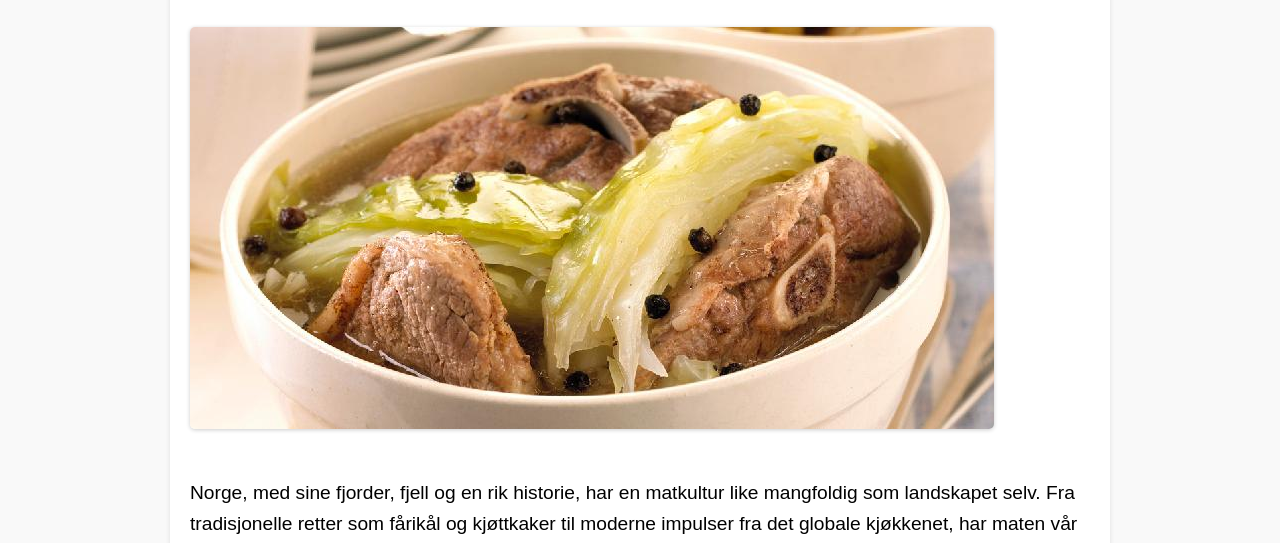
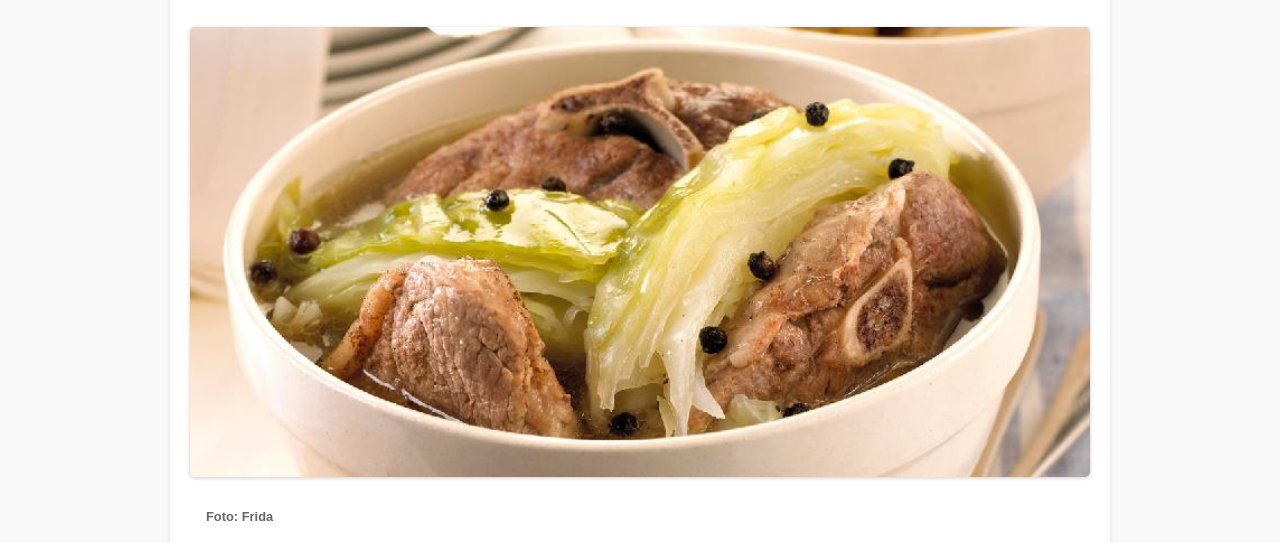
Before and after one commit to johannkb/gruppe-1-kommunikasjons-design, a plain HTML site: page lab_tester/Oblig 3/index.html in a window 1280 px wide. Shown: the part 204-747 px from the top of the page. Drawn offline with Linux system fonts and the light colour scheme.

Commit message:
oblig 3 fin pusset

```diff
--- a/lab_tester/Oblig 3/index.html
+++ b/lab_tester/Oblig 3/index.html
@@ -17,6 +17,7 @@
 
             <section class="article-section">
                 <img src="Fårikål.jpg" alt="" class="article-image">
+                <h6>Foto: Frida</h6>
                 <p>Norge, med sine fjorder, fjell og en rik historie, har en matkultur like mangfoldig som landskapet selv. Fra tradisjonelle retter som fårikål og kjøttkaker til moderne impulser fra det globale kjøkkenet, har maten vår alltid vært i utvikling. Men i møte med internasjonale trender, travle hverdager og raske måltidsløsninger, hva skjer egentlig med de norske mattradisjonene? Er de på vei til å forsvinne, eller kan de gjenoppdages og revitaliseres i en ny tid?</p>
 
                 <p>En undersøkelse fra <a href="https://www.ssb.no/">Statistisk sentralbyrå</a> viser at stadig færre nordmenn lager tradisjonsmat jevnlig, mens retter som sushi, kebab og street food har funnet sin plass i hverdagen.
@@ -31,6 +32,7 @@
 
             <section class="article-section">
                 <img src="bk.jpg" alt="Placeholder bilde 3" class="article-image">
+                <h6>Foto: Frida</h6>
                 <h3>Fra tradisjon til transformasjon</h3>
 
                 <p>Tradisjonell norsk mat springer ut av landets historie og geografi. Fra fisk langs kysten til kjøtt og melkeprodukter fra fjell og daler, har matkulturen vært en refleksjon av hva naturen har å tilby. Retter som fårikål, rømmegrøt, lutefisk og kjøttkaker har i generasjoner vært en del av norsk identitet, ofte laget av lokale råvarer i enkle, men smakfulle oppskrifter.
@@ -39,6 +41,7 @@
                     </p>
 
                 <img src="pizzax.jpg" alt="Placeholder bilde 4" class="article-image">
+                <h6>Foto: Frida</h6>
                 <h3>Hvorfor forsvinner tradisjonsmaten?</h3>
 
                 <p>Det finnes flere årsaker til at norsk tradisjonsmat har fått en mindre rolle på middagsbordet. Den mest åpenbare er kanskje tid. Tradisjonelle retter som fårikål eller lutefisk krever timer, og ofte dager, med forberedelse. Dette passer dårlig i en hektisk hverdag der hurtigmat og ferdigretter dominerer. </p>
@@ -46,6 +49,7 @@
 
             <section class="article-section">
                 <img src="fj1.jpg" alt="Placeholder bilde 3" class="article-image">
+                <h6>Foto: Frida</h6>
                 <h3>Hvorfor hurtigmat utfordrer norsk tradisjonsmat</h3>
 
                 <p>Hurtigmatprodukter som Fjordland representerer en praktisk løsning for mange, men dette har konsekvenser for norsk tradisjonsmat. Den høye tilgjengeligheten og enkelheten i ferdigretter gjør at færre lager tradisjonelle norske måltider fra bunnen av. Tradisjonsretter som fårikål, lapskaus og kjøttkaker, som ofte krever tidkrevende tilberedning og kjennskap til gamle oppskrifter, risikerer å forsvinne fra norske middagsbord. Når raskere alternativer prioriteres, reduseres kunnskapen og interessen for de rettene som i generasjoner har vært en del av norsk kulturarv.
@@ -53,6 +57,7 @@
                     </p>
 
                 <img src="fj2.jpg" alt="Placeholder bilde 4" class="article-image">
+                <h6>Foto: Frida</h6>
                 <h3>Hvorfor det kan være positivt</h3>
 
                 <p>Samtidig har ferdigmatprodukter som Fjordland også positive sider. For mange travle familier og enkeltpersoner er dette en måte å få servert retter som kjøttkaker eller lapskaus, selv om de ikke har tid til å lage dem fra bunnen av. Fjordland og lignende produsenter inkluderer ofte norske råvarer og tradisjonelle smaker i sine produkter, noe som kan bidra til å bevare deler av matkulturen i en moderne form.
@@ -60,6 +65,7 @@
                     </p>
 
                 <img src="fj3.jpg" class="article-image">
+                <h6>Foto: Frida</h6>
                 <h3>Balansen mellom tradisjon og modernitet</h3>
 
                 <p>Utfordringen ligger i å finne en balanse. Norsk tradisjonsmat kan revitaliseres gjennom moderne innovasjon og økt tilgjengelighet, samtidig som vi oppmuntrer til å lage disse rettene hjemme. På denne måten kan hurtigmat fungere som en bro mellom fortid og nåtid, og bidra til å bevare essensen av det norske kjøkkenet i møte med en travel hverdag.
@@ -70,11 +76,14 @@
 
             <section class="article-section">
                 <img src="bkmeny.jpg" alt="Placeholder bilde 5" class="article-image">
-                <img src="bkmeny2.jpg" alt="Placeholder bilde 5" class="article-image">
+                <h6>Foto: Frida</h6>
+
                 <h3>Hva serveres på norske utesteder?</h3>
                 <p>Mat som typisk blir servert på utesteder er langt fra tradisjonell norsk mat. Burgere og asiatisk er blant de mest vanlige sortene en finner. Når du leser disse menyene, er der noe du kjenner igjen som norsk?</p>
                     <img src="saigonmeny.png" alt="Placeholder bilde 6" class="article-image">
+
                     <img src="saigonmeny2.png" alt="Placeholder bilde 6" class="article-image">
+                    <h6>Foto: Frida</h6>
                 <p></p>
             </section>
 
@@ -84,6 +93,7 @@
                     I dagens globaliserte samfunn blir disse historiene stadig mindre synlige. Når hurtigmat og globale trender tar over, risikerer vi å miste noe av den kulturelle arven som tradisjonsmaten representerer. Det er en balanse som må finnes mellom å være åpen for nye impulser og samtidig bevare det som gjør den norske matkulturen unik.
                     </p>
                     <img src="kk.jpg" alt="Placeholder bilde 5" class="article-image">
+                    <h6>Foto: Frida</h6>
                 <h3>Intervju om norsk tradisjonsmat og moderne matvaner</h3>
                 <p>For å få et innblikk i hvordan nordmenn forholder seg til tradisjonsmat og dagens mattilbud, intervjuet vi en ung kvinne bosatt i Norge om hennes oppfatninger og matvaner. Samtalen ga oss interessante perspektiver på både norsk matkultur og trender innen utemat og butikktilbud.</p>
 
@@ -136,6 +146,7 @@
                     </p>
 
                 <img src="ricechopsticks.jpg" class="article-image">
+                <h6>Foto: Frida</h6>
                 <h3>Veien videre</h3>
                 <p>Matkultur er alltid i endring, men det betyr ikke at vi må gi slipp på fortiden. Ved å være bevisst på hva som står på spill, kan vi finne måter å balansere tradisjon og modernitet. Norske tradisjonsretter har en unik plass i vår historie og identitet, og de fortjener å få en plass i fremtiden også.
                     Med kreativitet, innovasjon og stolthet kan vi sørge for at både fårikål og sushi får plass på det norske middagsbordet – side om side.
--- a/lab_tester/Oblig 3/style.css
+++ b/lab_tester/Oblig 3/style.css
@@ -72,9 +72,13 @@ main {
     font-size: 0.9em;
     margin-bottom: 80px;
 }
+h6{
+    padding: 0;
+    margin: 0 1rem 0 1rem;
+    color: #666;
+}
+.article-section {
 
-.article-section {
-    margin-bottom: 150px;
     font-size: larger;
     color: black;
 }
@@ -86,7 +90,7 @@ main {
 }
 
 .article-image {
-    max-width: 100%;
+    width: 100%;
     height: auto;
     margin: 20px 0;
     border-radius: 5px;
```
